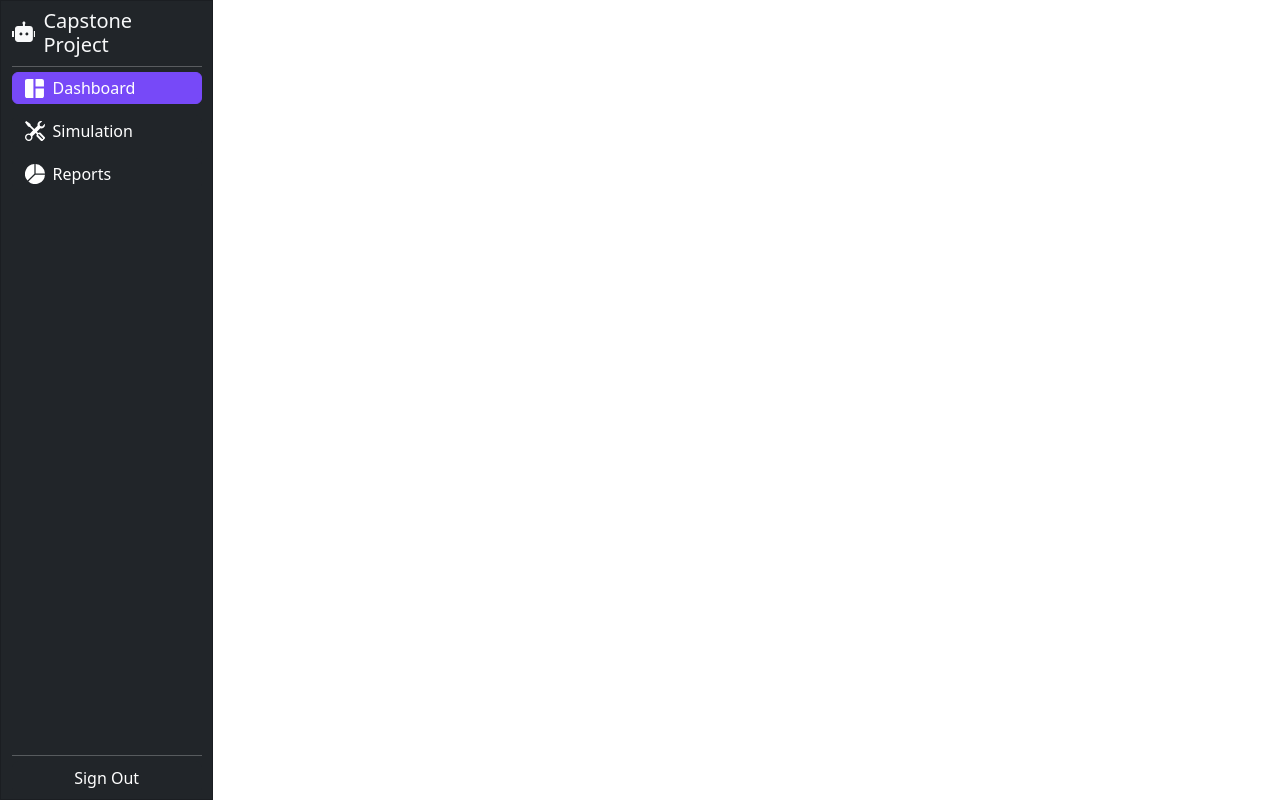
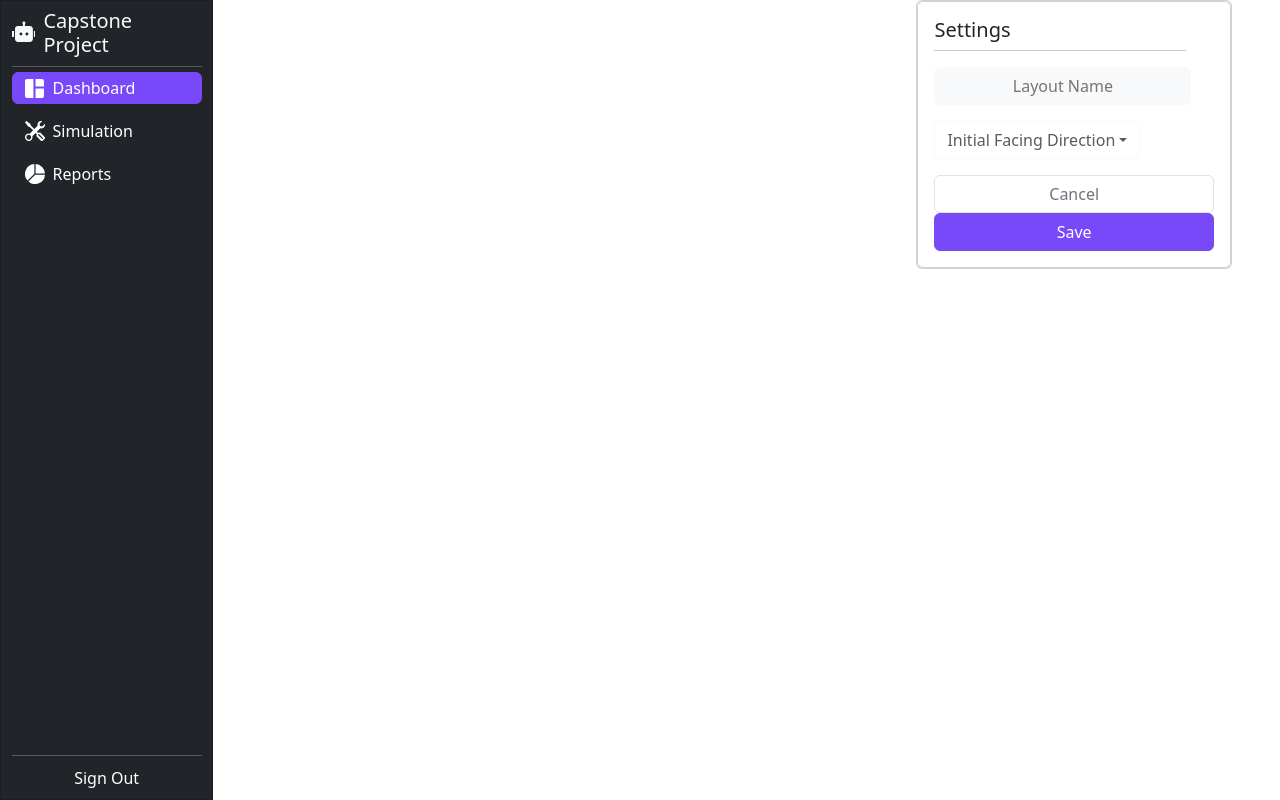
Before and after one commit to pinkeshkhannak/cohort-3-factory-layout-admin, a React (Create React App) app in the folder factory-layout/layout-frontend/: page / in a window 1280 px wide. Built offline with nearby package versions, Linux system fonts and the light colour scheme.

Commit message:
created settings component and css

```diff
--- a/factory-layout/layout-frontend/package.json
+++ b/factory-layout/layout-frontend/package.json
@@ -7,6 +7,7 @@
     "@testing-library/react": "^13.4.0",
     "@testing-library/user-event": "^13.5.0",
     "bootstrap": "^5.3.2",
+    "cross-env": "^7.0.3",
     "react": "^18.2.0",
     "react-bootstrap": "^2.9.0",
     "react-dom": "^18.2.0",
@@ -15,7 +16,7 @@
     "web-vitals": "^2.1.4"
   },
   "scripts": {
-    "start": "react-scripts start",
+    "start": "cross-env PORT=3001 react-scripts start",
     "build": "react-scripts build",
     "test": "react-scripts test",
     "eject": "react-scripts eject"
--- a/factory-layout/layout-frontend/src/App.js
+++ b/factory-layout/layout-frontend/src/App.js
@@ -2,6 +2,7 @@ import './App.css';
 import 'bootstrap/dist/css/bootstrap.min.css';
 
 import SideBar from "./components/SideBar.js"
+import Settings from "./components/Settings.js"
 
 import Container from 'react-bootstrap/Container';
 import Row from 'react-bootstrap/Row';
@@ -54,13 +55,14 @@ function App() {
 
 
 
-                <Row >
+                <Row style={{width: '100%'}}>
                     <Col sm={8}>
                         {/* put other components here */}
+
                     </Col>
 
                     <Col sm={4}>
-                        {/* put other components here */}
+                        <Settings currentPage='dashboard'/>
                     </Col>
 
                 </Row>
--- /dev/null
+++ b/factory-layout/layout-frontend/src/components/Settings.css
@@ -0,0 +1,16 @@
+
+
+
+#dropdown-basic-button {
+    color: #595c5f;
+    background-color: #fff;
+    text-align: left;
+}
+
+
+.settings > div >div{
+
+display: flex;
+justify-content: center;
+flex-direction: column;
+}
--- /dev/null
+++ b/factory-layout/layout-frontend/src/components/Settings.js
@@ -0,0 +1,63 @@
+import Card from 'react-bootstrap/Card';
+import Button from 'react-bootstrap/Button';
+import ColoredLine from './ColoredLine';
+import Dropdown from 'react-bootstrap/Dropdown';
+import './Settings.css';
+
+
+function Settings({ currentPage = 'dashboard' }) {
+
+
+
+return (
+  <Card className='settings'>
+   <div class="card">
+
+  <div class="card-body">
+
+    <h5 class="card-title">Settings</h5>
+    <ColoredLine />
+<p></p>
+    <form>
+
+  <div>
+    <input type="name" class="btn btn-light" id="exampleInputEmail1" aria-describedby="layoutName" placeholder="Layout Name"/>
+  </div>
+
+  <p></p>
+
+  <Dropdown>
+
+      <Dropdown.Toggle variant="btn btn-light" id="dropdown-basic-button" >
+        Initial Facing Direction
+      </Dropdown.Toggle>
+
+      <Dropdown.Menu>
+
+      <Dropdown.Item>Facing North</Dropdown.Item>
+        <Dropdown.Item>Facing East</Dropdown.Item>
+        <Dropdown.Item>Facing South</Dropdown.Item>
+        <Dropdown.Item>Facing West</Dropdown.Item>
+      </Dropdown.Menu>
+
+      </Dropdown>
+  </form>
+  <p></p>
+  <div class="btn-group mr-2" role="group" aria-label="First group">
+    <button type="button" class="btn btn-secondary">Cancel</button>
+  </div>
+  <div class="btn-group mr-2" role="group" aria-label="Second group">
+    <button type="button" class="btn btn-primary">Save</button>
+  </div>
+
+  </div>
+
+</div>
+  </Card>
+
+
+  )
+
+}
+
+export default Settings;
```
Also changed, not shown: 1 other file (tests, documents, lock files or other folders).
